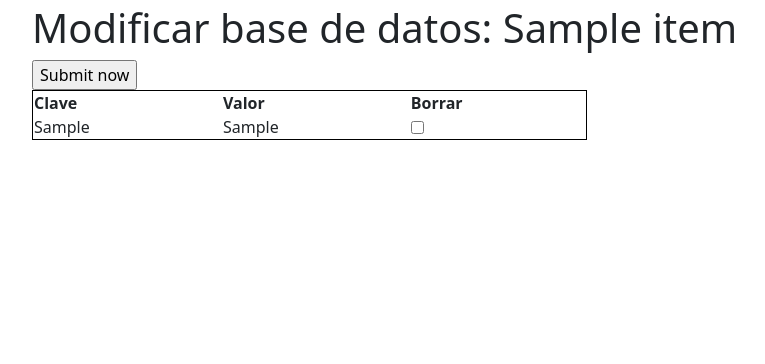
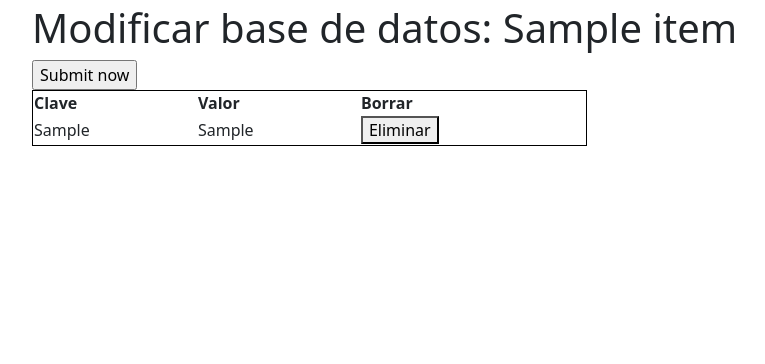
Before and after one commit to felpud0/SSDD-keyValue, a Flask app: page /bbdd/1/modificar in a window 1280 px wide. Shown: the part 56-420 px from the top of the page, without its empty margins (53-818 px from the left). Run offline with Flask 2, Linux system fonts and the light colour scheme; the visitor is signed in with stand-in values (Sample User, id 1); a database or web service that is not in the repository returns one stand-in record (values such as "Sample title"); data that the repository does not hold is empty; some libraries are stand-ins or nearby versions.

Commit message:
borrar par en frontend

```diff
--- a/proyecto/frontend/app/app.py
+++ b/proyecto/frontend/app/app.py
@@ -143,7 +143,15 @@ def bbddModificar(id):
 
     return redirect(url_for('bbddModificar', id=id))
 
-
+@app.route('/bbdd/<bdid>/<key>/eliminar')
+@login_required
+def bbddEliminarKey(bdid, key):
+    respuesta = deletePair(current_user.email, bdid, key)
+    if respuesta.status_code != 204:
+        flash("Error al eliminar el par <"+key+">")
+    else:
+        flash("Par <"+key+"> eliminado con éxito")
+    return redirect(url_for('bbddModificar', id=bdid))
 
 
 @app.route('/logout')
@@ -210,5 +218,9 @@ def updateDB(email, db, data):
     respuesta = requests.put('http://backend-rest:8080/Service/u/'+email+'/db/'+db, json=data)
     return respuesta
 
+def deletePair(email, db, key):
+    respuesta = requests.delete('http://backend-rest:8080/Service/u/'+email+'/db/'+db+'/d/'+key)
+    return respuesta
+
 if __name__ == '__main__':
     app.run(debug=True, host='0.0.0.0')
--- a/proyecto/frontend/app/templates/bbddModificar.html
+++ b/proyecto/frontend/app/templates/bbddModificar.html
@@ -20,7 +20,7 @@
         <tr>
             <td>{{ pair['k'] }}</td>
             <td>{{ pair['v'] }}</td>
-            <td><input type="checkbox" name="key" value={{ pair['k'] }}> </td>
+            <td><button type="submit" formaction=" {{ url_for('bbddEliminarKey', key=pair['k'], bdid=bbdd['dbname'] ) }}"> Eliminar </button></td>
 
         </tr>
         {% endfor %}
```
